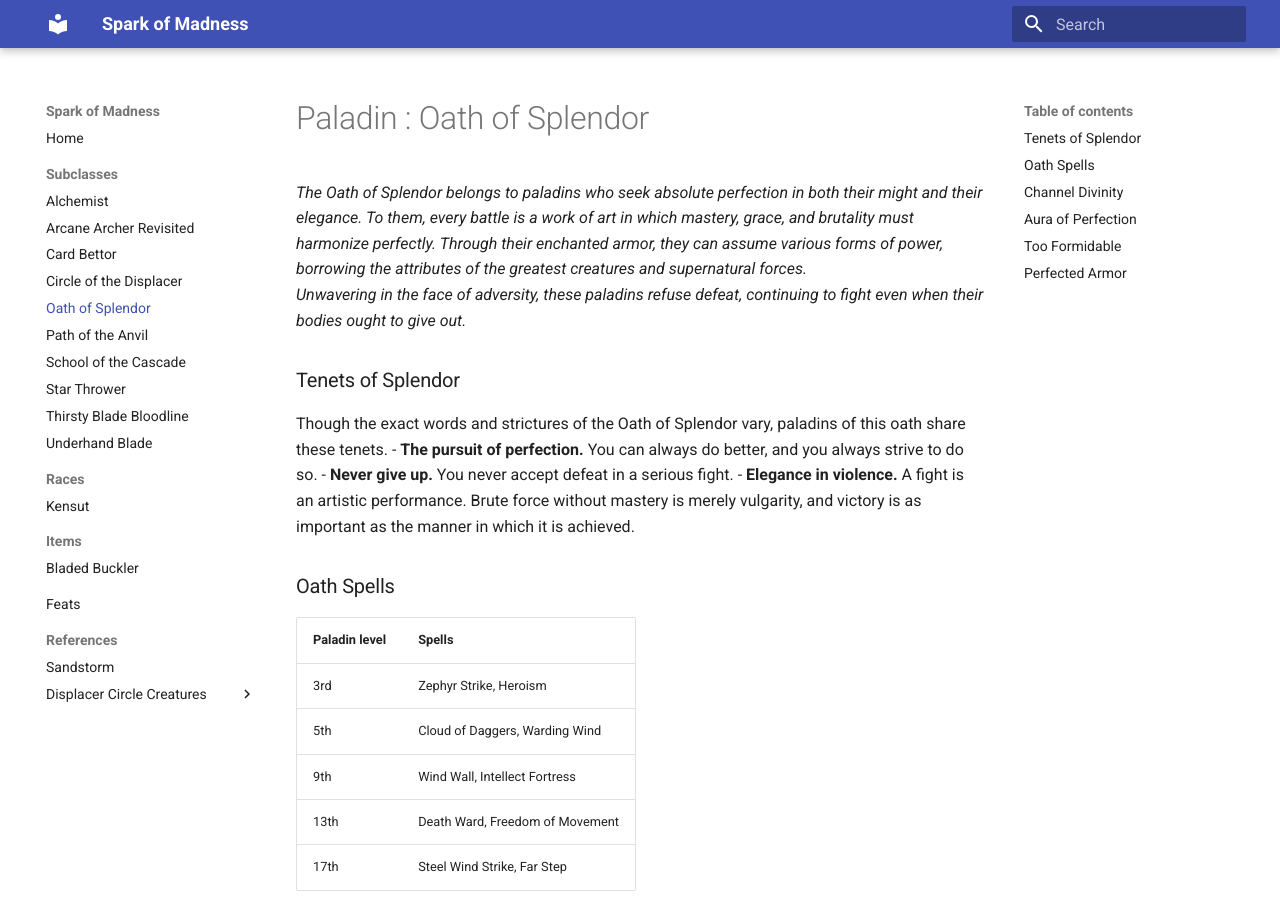
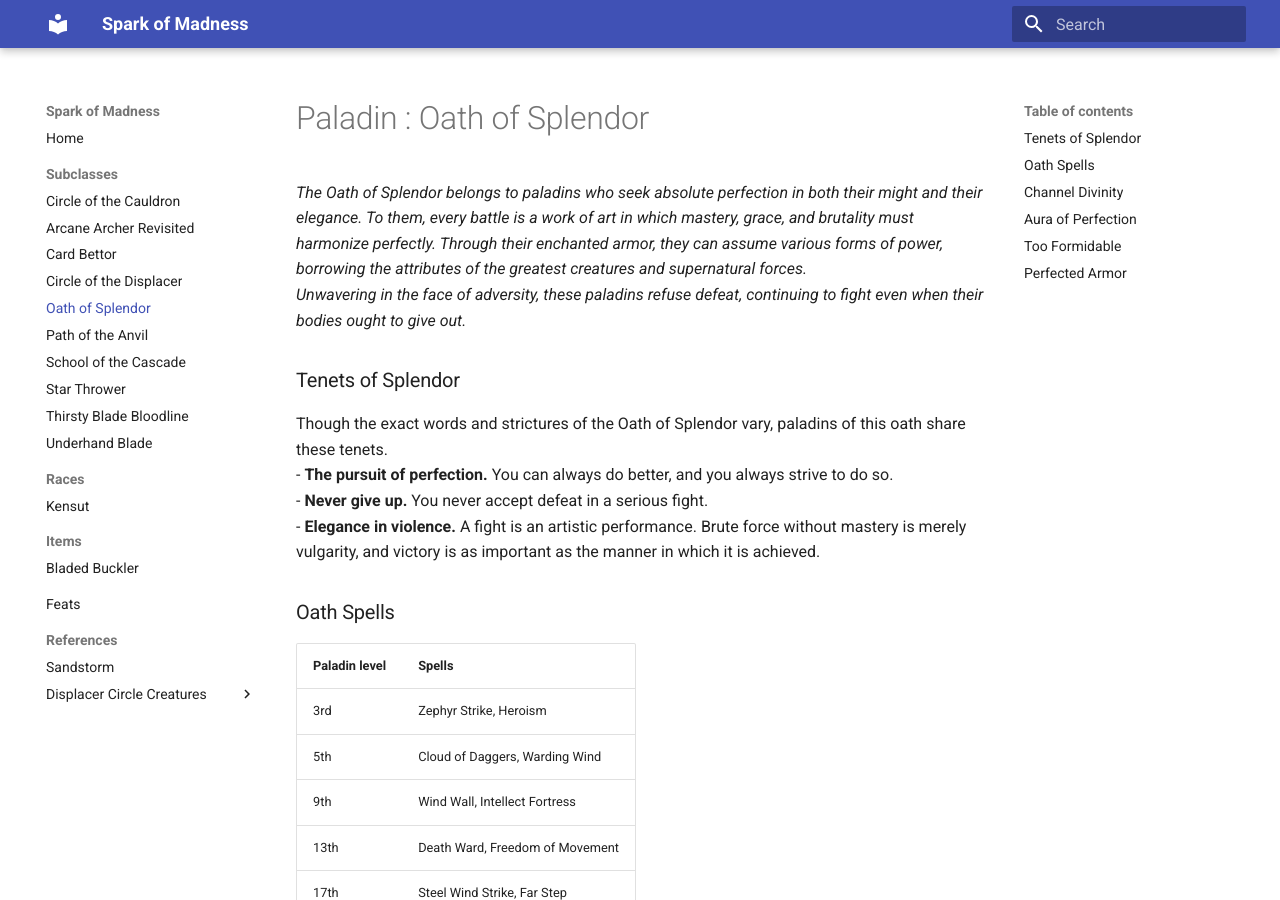
Before and after one commit to ScanSC/SparkOfMadness, an MkDocs documentation site: the page built from docs/Content/SubClasses/Oath of Splendor.md, in a window 1280 px wide and 900 px high. Built offline with MkDocs 1.6.1 and Material for MkDocs 9.7.7, drawn with Linux system fonts in a browser that asks for light colours.

Commit message:
fix: line returns

```diff
--- a/docs/Content/SubClasses/Oath of Splendor.md
+++ b/docs/Content/SubClasses/Oath of Splendor.md
@@ -8,9 +8,9 @@ category: Subclass / Paladin Oath
 *Unwavering in the face of adversity, these paladins refuse defeat, continuing to fight even when their bodies ought to give out.*
 
 ### Tenets of Splendor
-Though the exact words and strictures of the Oath of Splendor vary, paladins of this oath share these tenets.
-- **The pursuit of perfection.** You can always do better, and you always strive to do so.
-- **Never give up.** You never accept defeat in a serious fight.
+Though the exact words and strictures of the Oath of Splendor vary, paladins of this oath share these tenets.<br>
+- **The pursuit of perfection.** You can always do better, and you always strive to do so.<br>
+- **Never give up.** You never accept defeat in a serious fight.<br>
 - **Elegance in violence.** A fight is an artistic performance. Brute force without mastery is merely vulgarity, and victory is as important as the manner in which it is achieved.
 
 ### Oath Spells
--- a/mkdocs.yml
+++ b/mkdocs.yml
@@ -23,7 +23,7 @@ markdown_extensions:
 nav:
   - Home: index.md
   - Subclasses:
-      - Alchemist: Content/SubClasses/Alchemist.md
+      - Circle of the Cauldron: Content/SubClasses/CircleOfTheCauldron.md
       - Arcane Archer Revisited: Content/SubClasses/Arcane archer revisited.md
       - Card Bettor: Content/SubClasses/Card Bettor.md
       - Circle of the Displacer: Content/SubClasses/Circle of the Displacer.md
```
Also changed, not shown: docs/Content/SubClasses/Card Bettor.md (+1 -0 lines), docs/Content/SubClasses/School of the cascade.md (+1 -0 lines), docs/Content/SubClasses/Thirsty blade bloodline.md (+6 -2 lines), docs/Content/SubClasses/Underhand blade.md (+5 -0 lines), docs/Content/SubClasses/CircleOfTheCauldron.md (renamed from docs/Content/SubClasses/Alchemist.md), 1 other file.
